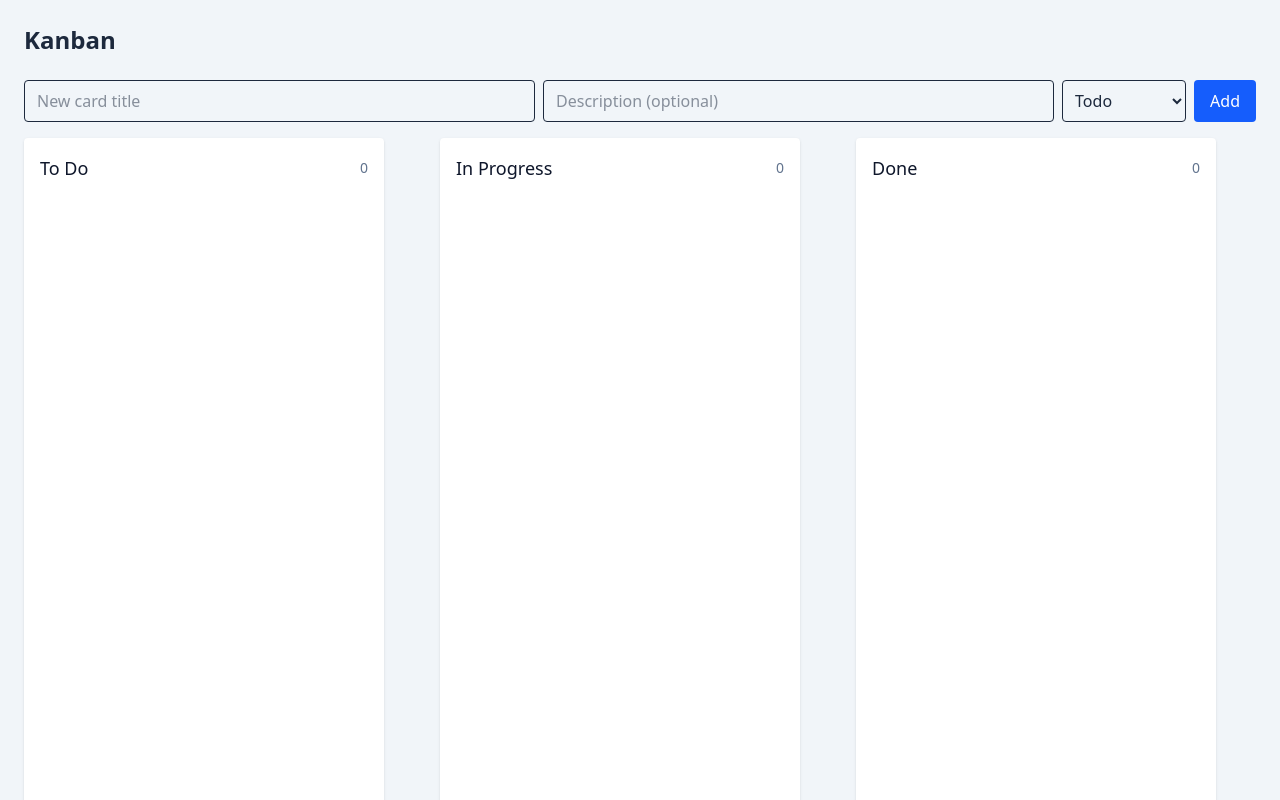
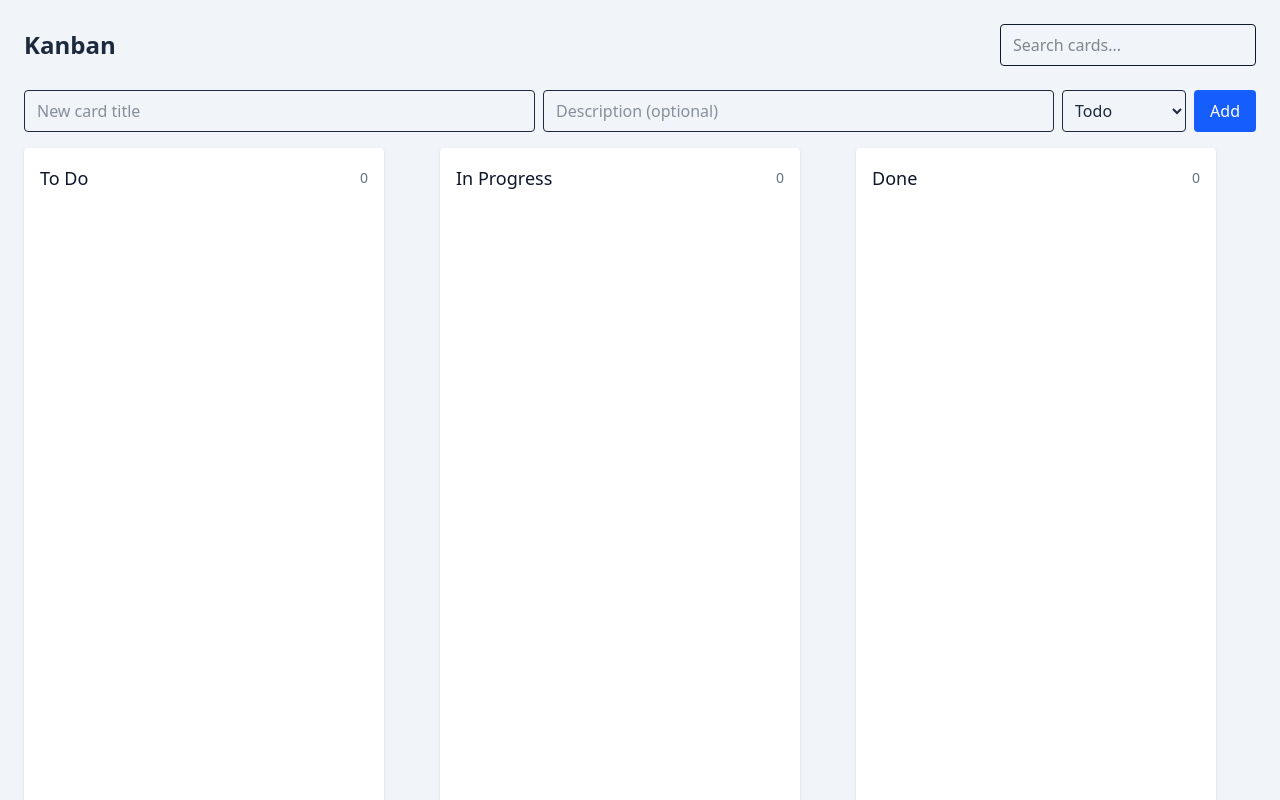
Before and after one commit to mhagel/kanban, a React (Vite) app: page / in a window 1280 px wide. Shown: the top 800 px of the page. Built offline with nearby package versions, Linux system fonts and the light colour scheme.

Commit message:
keyword filter

```diff
--- a/src/App.tsx
+++ b/src/App.tsx
@@ -12,6 +12,7 @@ export default function App() {
   const [title, setTitle] = useState("");
   const [description, setDescription] = useState("");
   const [column, setColumn] = useState<Column>("todo");
+  const [query, setQuery] = useState<string>("");
   const [draggingId, setDraggingId] = useState<string | null>(null);
   const [editingId, setEditingId] = useState<string | null>(null);
   const [editValue, setEditValue] = useState<string>("");
@@ -56,8 +57,16 @@ export default function App() {
 
   return (
     <div className="min-h-screen bg-slate-100 p-6 w-full flex flex-col">
-      <header className="mx-auto mb-6 w-full">
+      <header className="mx-auto mb-6 w-full flex items-center justify-between">
         <h1 className="text-2xl font-semibold text-slate-800">Kanban</h1>
+        <div className="ml-4 w-64">
+          <input
+            className="w-full rounded border px-3 py-2"
+            placeholder="Search cards..."
+            value={query}
+            onChange={(e) => setQuery(e.target.value)}
+          />
+        </div>
       </header>
 
       <main className="flex flex-col mx-auto w-full">
@@ -137,11 +146,32 @@ export default function App() {
                   <h2 className="font-medium mb-6 flex items-center justify-between text-slate-900">
                     <span className="text-lg">{title}</span>
                     <span className="text-sm text-slate-500">
-                      {state[key].length}
+                      {
+                        // show filtered count when a query is active
+                        ((): number => {
+                          if (!query.trim()) return state[key].length;
+                          const q = query.toLowerCase();
+                          return state[key].filter((c: Card) => {
+                            return (
+                              c.title.toLowerCase().includes(q) ||
+                              (c.description || "").toLowerCase().includes(q)
+                            );
+                          }).length;
+                        })()
+                      }
                     </span>
                   </h2>
                   <ul className="space-y-2">
-                    {state[key].map((card: Card, index: number) => (
+                    {state[key]
+                      .filter((c: Card) => {
+                        if (!query.trim()) return true;
+                        const q = query.toLowerCase();
+                        return (
+                          c.title.toLowerCase().includes(q) ||
+                          (c.description || "").toLowerCase().includes(q)
+                        );
+                      })
+                      .map((card: Card, index: number) => (
                         <DraggableCard
                           key={card.id}
                           card={card}
```
Lines whose indentation alone changed are shown as unchanged.
